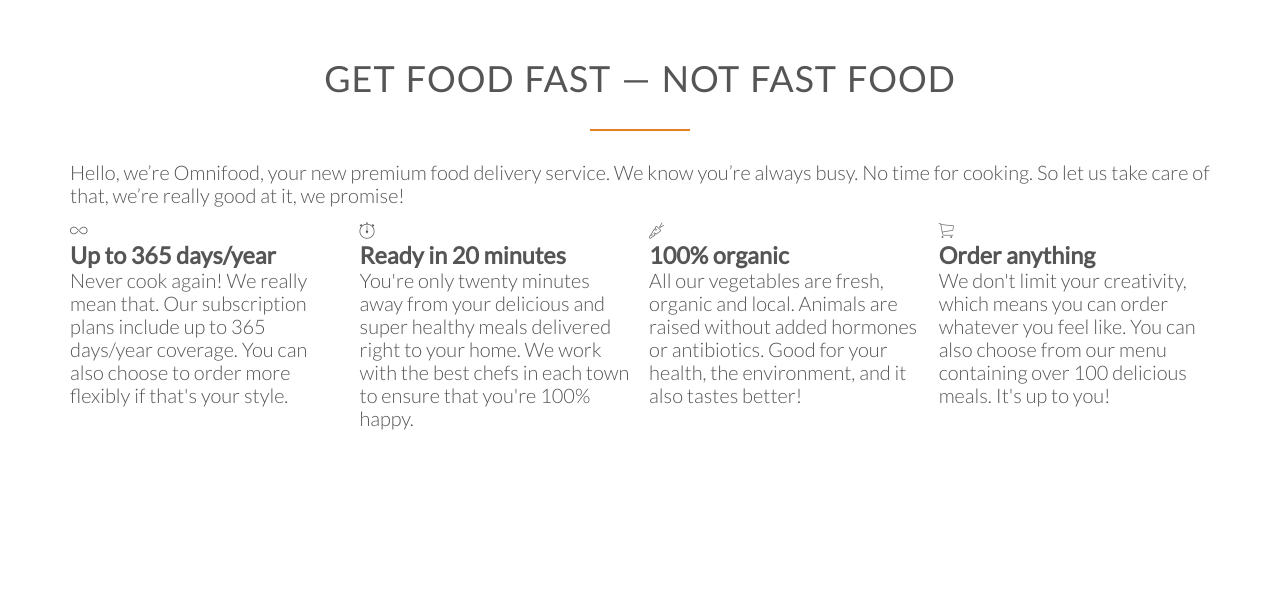
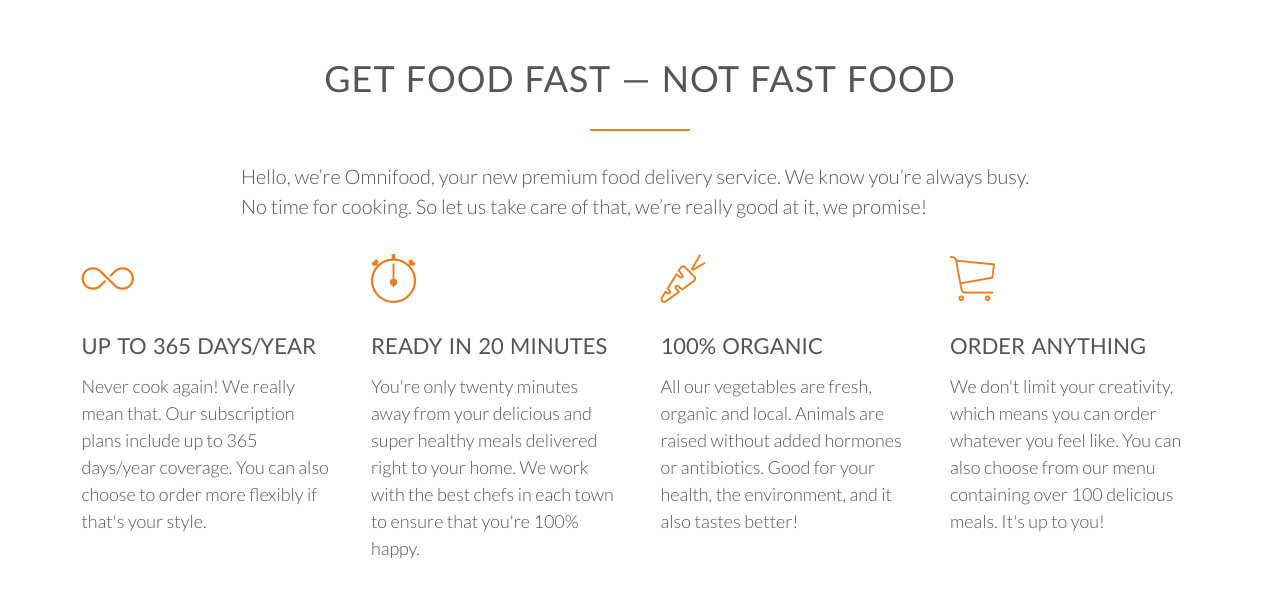
Before and after one commit to with0p/omnifood, a plain HTML site: page index.html in a window 1280 px wide. Shown: the part 822-1419 px from the top of the page. Before the commit the page ends 1343 px from the top, so only its background shows below. Drawn offline with Linux system fonts and the light colour scheme; files whose address does not match are found by name.

Commit message:
Features section. Styles and Icons

```diff
--- a/index.html
+++ b/index.html
@@ -43,8 +43,8 @@
             </p>
         </div>
         <div class="row">
-            <div class="col span-1-of-4">
-                <i class="ion-ios-infinite-outline"></i>
+            <div class="col span-1-of-4 box">
+                <i class="ion-ios-infinite-outline icon-big"></i>
                 <h3>Up to 365 days/year</h3>
                 <p>
                     Never cook again! We really mean that. Our subscription plans include up to 365 days/year coverage.
@@ -52,8 +52,8 @@
                     can also choose to order more flexibly if that's your style.
                 </p>
             </div>
-            <div class="col span-1-of-4">
-                <i class="ion-ios-stopwatch-outline"></i>
+            <div class="col span-1-of-4 box">
+                <i class="ion-ios-stopwatch-outline icon-big"></i>
                 <h3>Ready in 20 minutes</h3>
                 <p>
                     You're only twenty minutes away from your delicious and super healthy meals delivered right to your
@@ -61,8 +61,8 @@
                     work with the best chefs in each town to ensure that you're 100% happy.
                 </p>
             </div>
-            <div class="col span-1-of-4">
-                <i class="ion-ios-nutrition-outline"></i>
+            <div class="col span-1-of-4 box">
+                <i class="ion-ios-nutrition-outline icon-big"></i>
                 <h3>100% organic</h3>
                 <p>
                     All our vegetables are fresh, organic and local. Animals are raised without added hormones or
@@ -70,8 +70,8 @@
                     Good for your health, the environment, and it also tastes better!
                 </p>
             </div>
-            <div class="col span-1-of-4">
-                <i class="ion-ios-cart-outline"></i>
+            <div class="col span-1-of-4 box">
+                <i class="ion-ios-cart-outline icon-big"></i>
                 <h3>Order anything</h3>
                 <p>
                     We don't limit your creativity, which means you can order whatever you feel like. You can also
--- a/resourses/css/style.css
+++ b/resourses/css/style.css
@@ -26,15 +26,6 @@
     text-rendering: optimizeLegibility;
 }
 
-
-/* Overwritten grid styles */
-
-.row {
-    max-width: 1140px;
-    margin: 0 auto 0 auto;
-}
-
-
 /* General page tags*/
 
 header {
@@ -48,10 +39,11 @@
     padding: 80px 0;;
 }
 
-h1,h2 {
+h1,
+h2,
+h3 {
     font-weight: 400;
     text-transform: uppercase;
-    letter-spacing: 1px;
 }
 h1 {
     margin-top: 0;
@@ -59,6 +51,7 @@
     color: #fff;
     font-size: 240%;
     word-spacing: 4px;
+    letter-spacing: 1px;
 
 }
 
@@ -67,6 +60,26 @@
     word-spacing: 2px;
     text-align: center;
     margin-bottom: 30px;
+    letter-spacing: 1px;
+
+}
+
+h3 {
+    font-size: 110%;
+    word-spacing: 2px;
+    margin-bottom: 15px;
+
+}
+
+/* Reusable */
+
+.row {
+    max-width: 1140px;
+    margin: 0 auto 0 auto;
+}
+
+.box {
+    padding: 1%;
 }
 
 
@@ -161,7 +174,6 @@
 
 /* FEATURES section */
 
-
 h2::after {
     display: block;
     height: 2px;
@@ -170,3 +182,22 @@
     width:100px;
     margin: 30px auto 30px auto;
 }
+
+.long-copy {
+    line-height: 150%;
+    width: 70%;
+    margin-left: 15%;
+}
+
+.box p{
+    font-size: 90%;
+    line-height: 150%;
+}
+
+/* Icons */
+.icon-big {
+    font-size: 300%;
+    color:var(--main-orange-color);
+    display: block;
+    margin-bottom: 20px;
+}
```
